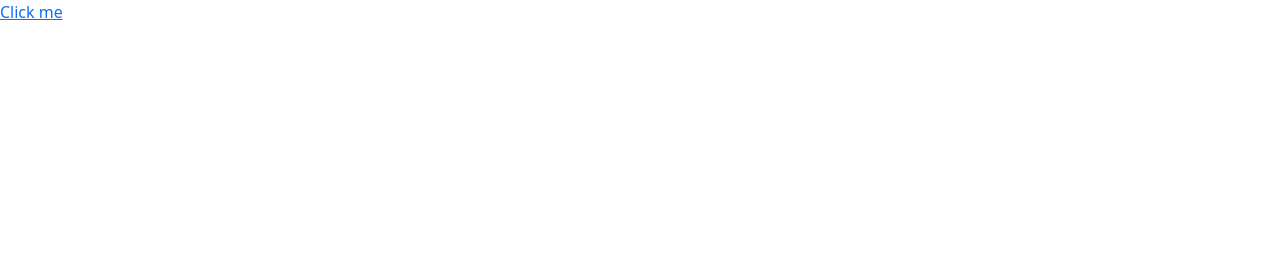
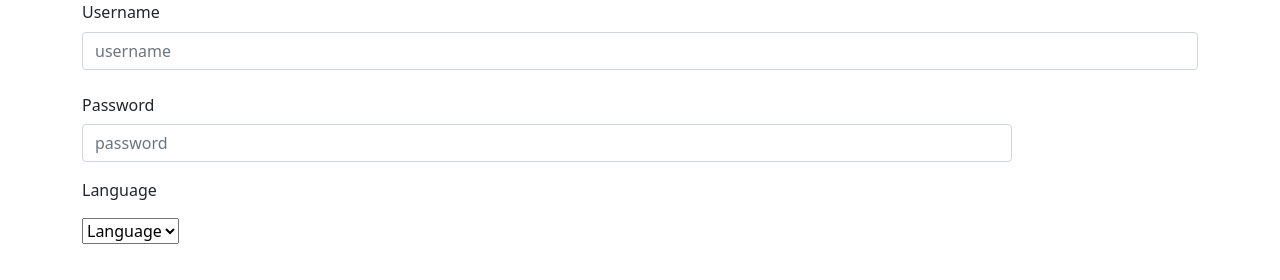
Before and after one commit to chisafukutome/translation-chat, a plain HTML site: page index.html in a window 1280 px wide. Drawn offline with nearby package versions, Linux system fonts and the light colour scheme.

Commit message:
Add elements for the form. Still need CSS

```diff
--- a/index.html
+++ b/index.html
@@ -14,7 +14,40 @@
     />
   </head>
   <body>
-    <a href="pages/chat.html">Click me</a>
+    <div class="container">
+      <div class="mb-3">
+        <label for="exampleFormControlInput1" class="form-label"
+          >Username</label
+        >
+        <input
+          type="text"
+          class="form-control"
+          id="exampleFormControlInput1"
+          placeholder="username"
+        />
+      </div>
+      <div class="mb-3">
+        <label for="inputPassword" class="col-sm-2 col-form-label"
+          >Password</label
+        >
+        <div class="col-sm-10">
+          <input
+            type="password"
+            class="form-control"
+            id="inputPassword"
+            placeholder="password"
+          />
+        </div>
+      </div>
+      <div class="mb-3">
+        <p>Language</p>
+        <select name="dropdown" class="dropdown">
+          <option value="#" selected>Language</option>
+          <option value="English">English</option>
+          <option value="Friench">Friench</option>
+        </select>
+      </div>
+    </div>
     <!-- BootStrap -->
     <script
       src="https://cdn.jsdelivr.net/npm/bootstrap@5.1.3/dist/js/bootstrap.bundle.min.js"
```
